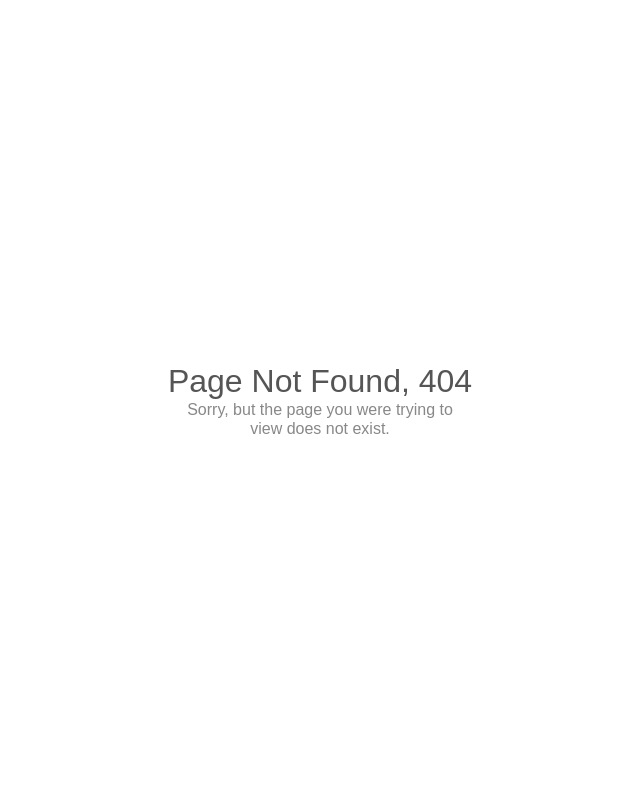
After one commit to koyadovic/dia-website, a Django app: template website/templates/website/404.html in a window 1280 px wide. The commit adds this page. Shown: the whole page, without its empty margins (320-960 px from the left). Run offline with Django 3.2, Linux system fonts and the light colour scheme; the template is opened without the code that fills it, so the values that code supplies are empty.

Commit message:
robots.txt, humans.txt

```diff
--- /dev/null
+++ b/website/templates/website/404.html
@@ -0,0 +1,60 @@
+<!doctype html>
+<html lang="en">
+<head>
+    <meta charset="utf-8">
+    <title>Page Not Found</title>
+    <meta name="viewport" content="width=device-width, initial-scale=1">
+    <style>
+
+        * {
+            line-height: 1.2;
+            margin: 0;
+        }
+
+        html {
+            color: #888;
+            display: table;
+            font-family: sans-serif;
+            height: 100%;
+            text-align: center;
+            width: 100%;
+        }
+
+        body {
+            display: table-cell;
+            vertical-align: middle;
+            margin: 2em auto;
+        }
+
+        h1 {
+            color: #555;
+            font-size: 2em;
+            font-weight: 400;
+        }
+
+        p {
+            margin: 0 auto;
+            width: 280px;
+        }
+
+        @media only screen and (max-width: 280px) {
+
+            body, p {
+                width: 95%;
+            }
+
+            h1 {
+                font-size: 1.5em;
+                margin: 0 0 0.3em;
+            }
+
+        }
+
+    </style>
+</head>
+<body>
+    <h1>Page Not Found, 404</h1>
+    <p>Sorry, but the page you were trying to view does not exist.</p>
+</body>
+</html>
+<!-- IE needs 512+ bytes: https://blogs.msdn.microsoft.com/ieinternals/2010/08/18/friendly-http-error-pages/ -->
--- a/website/templates/website/home.html
+++ b/website/templates/website/home.html
@@ -2,5 +2,4 @@
 
 {% block content %}
 
-
 {% endblock %}
--- /dev/null
+++ b/website/templates/website/robots.txt
@@ -0,0 +1,3 @@
+# Unless you're the T-1000:
+User-agent: *
+Disallow:
--- a/website/urls.py
+++ b/website/urls.py
@@ -1,7 +1,22 @@
 from django.conf.urls import url
 from website import views
+from django.views.generic import TemplateView
 
 
 urlpatterns = [
-    url(r'', views.home)
+    url(
+        r'robots.txt$',
+        TemplateView.as_view(
+            template_name="website/robots.txt",
+            content_type="text/plain"
+        ), name="robots_file"
+    ),
+    url(
+        r'humans.txt$',
+        TemplateView.as_view(
+            template_name="website/humans.txt",
+            content_type="text/plain"
+        ), name="humans_file"
+    ),
+    url(r'', views.home),
 ]
```
Also changed, not shown: website/templates/website/humans.txt (added, +11 -0 lines).
